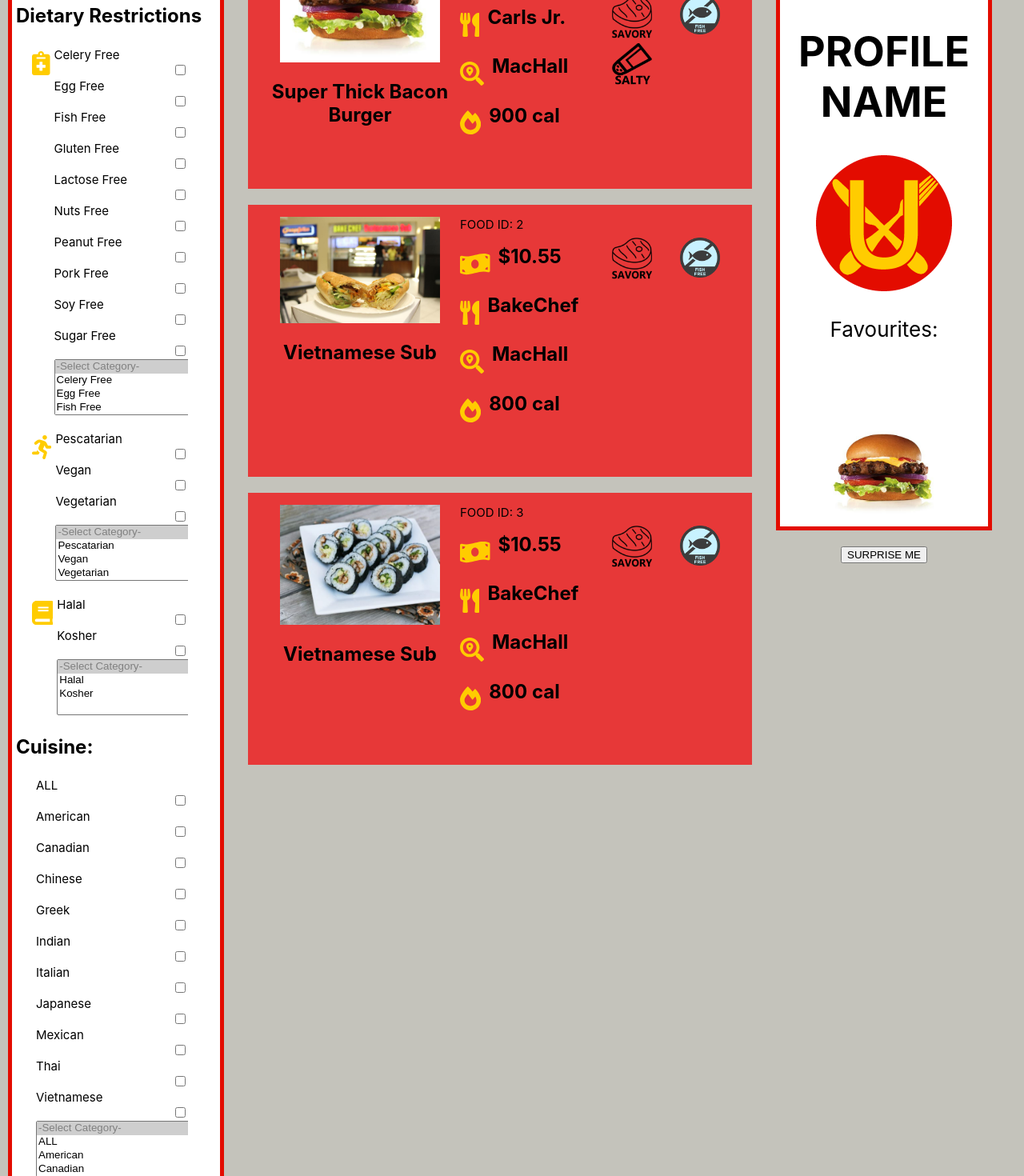
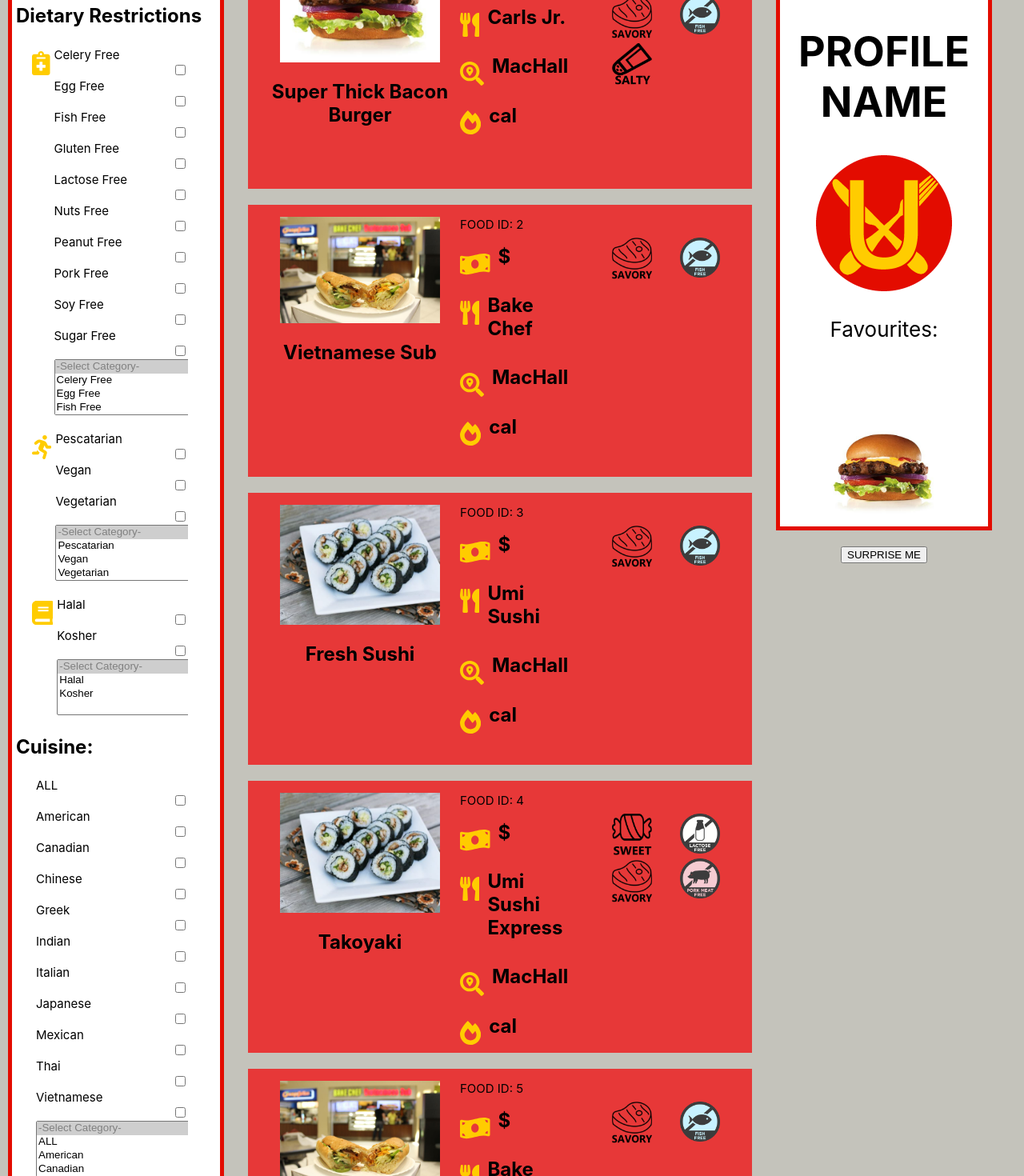
Before and after one commit to kaitlin31415/CalgaryHacksClient, a React (Create React App) app: page / in a window 1280 px wide. Shown: the part 340-1810 px from the top of the page at 80% size. Built offline with nearby package versions, Linux system fonts and the light colour scheme.

Commit message:
adding shit

```diff
--- a/src/components/FunButton.js
+++ b/src/components/FunButton.js
@@ -16,11 +16,11 @@
 
     handleClick() {
         const min = 1;
-        const max = 16;
+        const max = 4;
         const rand = min + Math.random() * (max - min);
         randomNum = Math.round(rand);
-        if (randomNum < 1 || randomNum > 15) {
-            randomNum = 3;
+        if (randomNum < 1 || randomNum > 3) {
+            randomNum = 2;
         }
 
         this.setState(state => ({
--- a/src/components/home.js
+++ b/src/components/home.js
@@ -132,10 +132,12 @@
 
         <div id="hsecond">
         <img id="feedmelogo" src={feedMeButton}/>
-          <FoodItem foodId={1} img={burgerImg} name="Super Thick Bacon Burger" price={11.25} restaurant="Carls Jr." location="MacHall" calories={900} listOfFlavors={burgerFlavor} listOfDiets={burgerDiet} />
-          <FoodItem foodId={2} img={bakechefImg} name="Vietnamese Sub" price={10.55} restaurant="BakeChef" location="MacHall" calories={800} listOfFlavors={bakechefFlavor} listOfDiets={bakechefDiet} />
-          <FoodItem foodId={3} img={sushiImg} name="Vietnamese Sub" price={10.55} restaurant="BakeChef" location="MacHall" calories={800} listOfFlavors={bakechefFlavor} listOfDiets={bakechefDiet} />
-
+        <FoodItem foodId={foodItems[0].id} img= {foodItems[0].img} name= {foodItems[0].name} price={foodItems[0].price} restaurant= {foodItems[0].restaurant} location={foodItems[0].location} listOfFlavors={foodItems[0].listOfFlavors} listOfDiets={foodItems[0].listOfDiets} />
+        <FoodItem foodId={foodItems[1].id} img= {foodItems[1].img} name= {foodItems[1].name} price={foodItems[1].price} restaurant= {foodItems[1].restaurant} location={foodItems[1].location} listOfFlavors={foodItems[1].listOfFlavors} listOfDiets={foodItems[1].listOfDiets} />
+          <FoodItem foodId={foodItems[2].id} img= {foodItems[2].img} name= {foodItems[2].name} price={foodItems[2].price} restaurant= {foodItems[2].restaurant} location={foodItems[2].location} listOfFlavors={foodItems[2].listOfFlavors} listOfDiets={foodItems[2].listOfDiets} />
+          <FoodItem foodId={foodItems[3].id} img= {foodItems[3].img} name= {foodItems[3].name} price={foodItems[3].price} restaurant= {foodItems[3].restaurant} location={foodItems[3].location} listOfFlavors={foodItems[3].listOfFlavors} listOfDiets={foodItems[3].listOfDiets} />
+          <FoodItem foodId={foodItems[4].id} img= {foodItems[4].img} name= {foodItems[4].name} price={foodItems[4].price} restaurant= {foodItems[4].restaurant} location={foodItems[4].location} listOfFlavors={foodItems[4].listOfFlavors} listOfDiets={foodItems[4].listOfDiets} />
+          <FoodItem foodId={foodItems[5].id} img= {foodItems[5].img} name= {foodItems[5].name} price={foodItems[5].price} restaurant= {foodItems[5].restaurant} location={foodItems[5].location} listOfFlavors={foodItems[5].listOfFlavors} listOfDiets={foodItems[5].listOfDiets} />
         </div>
 
         <div id="hthird">
```
Also changed, not shown: src/images/cinnamon.jpg (added).
